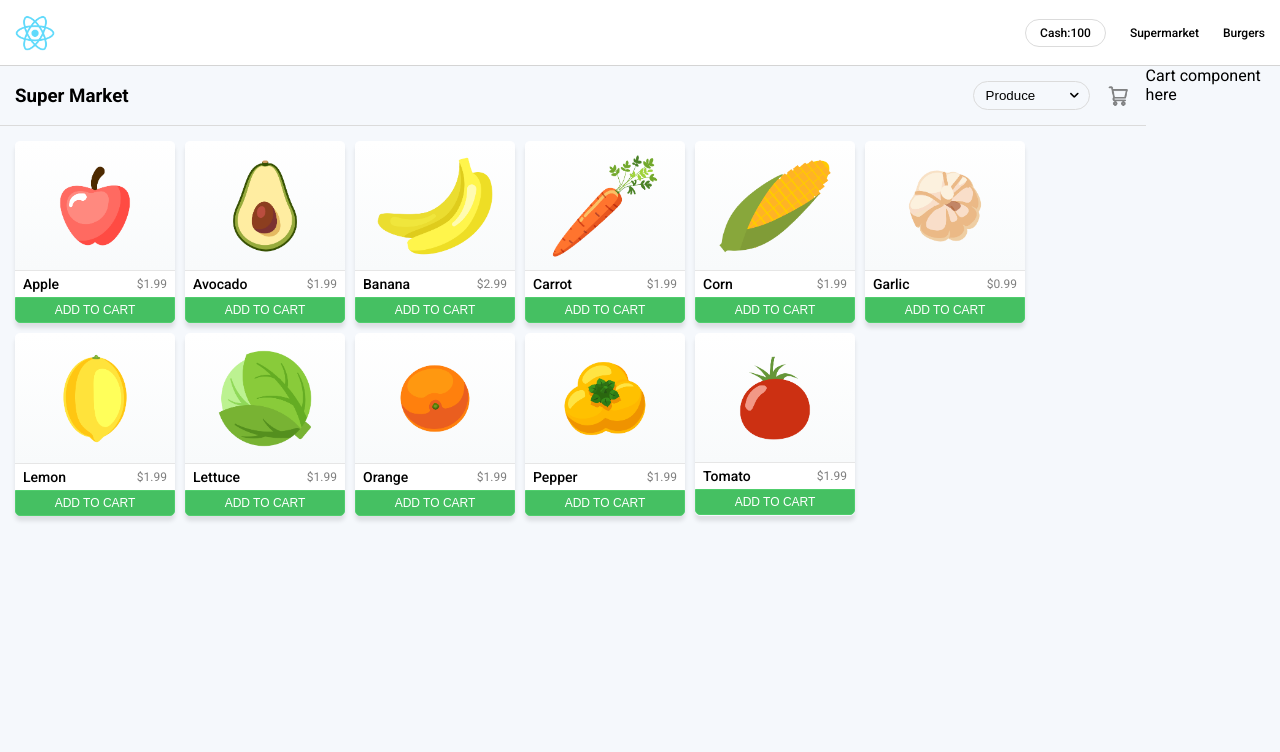
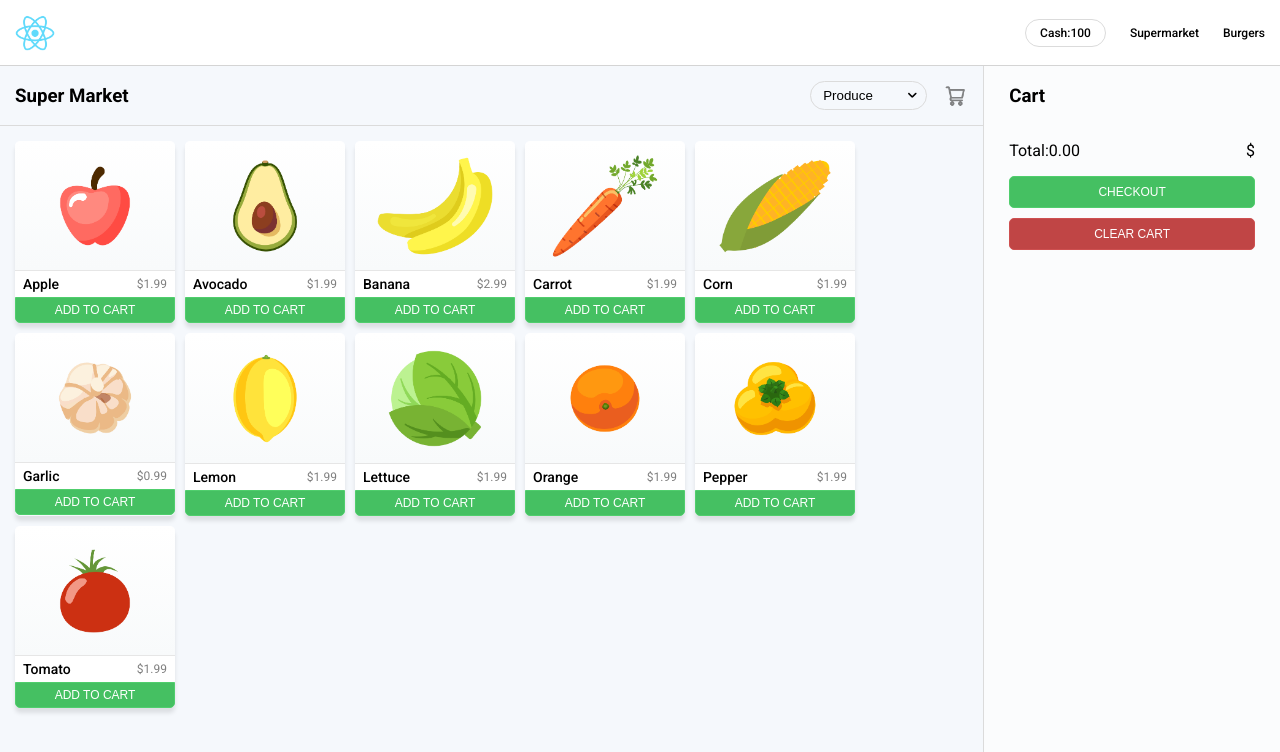
Before and after one commit to mlmirk/reactville, a React (Create React App) app: page /market in a window 1280 px wide. Shown: the top 752 px of the page. Built offline with nearby package versions, Linux system fonts and the light colour scheme; a web font is replaced by a local one.

Commit message:
added total function

```diff
--- a/src/Components/SuperMarket/Cart.jsx
+++ b/src/Components/SuperMarket/Cart.jsx
@@ -1,19 +1,29 @@
 import React from 'react'
+import CartItem from './CartItem'
 
-const Cart = () => {
+const Cart = (props) => {
+
+  const total = (props.cart.reduce((sum, item) => {
+    return (item.quantity > 1 ? sum + (item.price * item.quantity) : sum + item.price)
+  }, 0).toFixed(2))
+
+
+console.log(total)
   return (
     <div className="cart">
       <h3>Cart</h3>
 
-      Use the map function to manipulate cart state and pass props to CartItem here
+
+      {props.cart?.map((item, idx) => (
+        <CartItem key={idx} item={item} removeFromCart={props.removeFromCart} />
+      ))}
 
       <div className="cart-total">
-        <p>Total:</p>
-        <p>$ Display Amount Here</p>
+        <p>Total:{total}</p>
+        <p>$</p>
       </div>
-
-      <button>CHECKOUT</button>
-      <button>CLEAR CART</button>
+      <button >CHECKOUT</button>
+      <button onClick={()=>{props.setCart([])}}>CLEAR CART</button>
     </div>
   )
 }
--- a/src/Components/SuperMarket/CartItem.jsx
+++ b/src/Components/SuperMarket/CartItem.jsx
@@ -1,15 +1,21 @@
 import React from 'react'
 
-const CartItem = () => {
+const CartItem = (props) => {
+// 	const total= props.product.price.reduce(function(previousValue,currentValue){
+// 		return previousValue + currentValue
+// 	}, 0)
+// console.log(total)
+
+
 	return (
 		<div className="cart-card">
-			<img src="" alt="product icon" />
+			<img src={props.item.image} alt="product icon" />
 			<span>
-				<p id="product-name"></p>
-				<p id="product-price">$</p>
-				<p id="product-quantity">Quantity:</p>
+				<p id="product-name">{props.item.name}</p>
+				<p id="product-price">${props.item.price}</p>
+				<p id="product-quantity">Quantity: {props.item.quantity}</p>
 			</span>
-			<button>X</button>
+			<button onClick={() => props.removeFromCart(props.item)}>X</button>
 		</div>
 	)
 }
--- a/src/Components/SuperMarket/DisplayProducts.jsx
+++ b/src/Components/SuperMarket/DisplayProducts.jsx
@@ -1,29 +1,22 @@
 import React from 'react'
 import Product from './Product'
 
+const DisplayProducts = (props) => {
 
-const DisplayProducts = (props) => {
-  console.log(props)
-  const selProducts = props.products.map((ele,idx)=>{
-    return( ele.category === props.productCategory &&
+  const selectedProducts = props.products.map((product, idx) => {
+    return product.category === props.productCategory &&
       <Product
-      product={ele}
         key={idx}
+        product={product}
         addToCart={props.addToCart}
       />
+  })
 
-    )
-})
   return (
     <div className="product-list">
-    {selProducts}
+      {selectedProducts}
     </div>
   )
 }
 
 export default DisplayProducts
-// {categories.map((category, idx) => (
-//   <option key={idx} value={category}>
-//     {category}
-//   </option>
-// ))}
--- a/src/Components/SuperMarket/Product.jsx
+++ b/src/Components/SuperMarket/Product.jsx
@@ -9,7 +9,7 @@ const Product = (props) => {
           <p id="product-name">{props.product.name}</p>
           <p id="product-price">${props.product.price}</p>
         </span>
-        <button>ADD TO CART</button>
+        <button onClick={() => props.addToCart(props.product)}>ADD TO CART</button>
       </section>
     </div>
   )
--- a/src/Components/SuperMarket/SuperMarket.jsx
+++ b/src/Components/SuperMarket/SuperMarket.jsx
@@ -7,19 +7,45 @@ import Cart from "./Cart"
 // Components & Data
 import { products } from '../../data/market-data'
 
+
+
 const SuperMarket = () => {
 
   const[cart,setCart]=useState([])
   const[productCategory, setProductCategory]= useState('Produce')
   console.log(productCategory)
+
+  const addToCart = (item) => {
+    console.log("this is item" ,item)
+    if (cart.find(prod => prod.id === item.id)) {
+      setCart(cart.map((prod) => prod.id === item.id ? { ...prod, quantity: prod.quantity + 1 } : prod))
+    } else {
+      setCart([{ ...item, quantity: 1 }, ...cart])
+    }
+  }
+
+  const removeFromCart = (item) => {
+    if (item.quantity > 1) {
+      setCart(cart.map((prod) => prod.id === item.id ? { ...item, quantity: item.quantity - 1 } : prod))
+    } else {
+      setCart(cart.filter((prod) => prod.id !== item.id))
+    }
+  }
+
+
+
   return (
     <div className="super-market">
       <section>
-        <MarketNav products={products} setProductCategory={setProductCategory}/>
-        <DisplayProducts products={products} productCategory={productCategory}/>
+        <MarketNav products={products} setProductCategory={setProductCategory}
+        />
+        <DisplayProducts products={products} productCategory={productCategory} addToCart={addToCart}/>
       </section>
 
-      Cart component here
+      <Cart
+      cart={cart}
+      removeFromCart={removeFromCart}
+      setCart={setCart}/>
 
     </div>
   )
```
Lines whose indentation alone changed are shown as unchanged.
